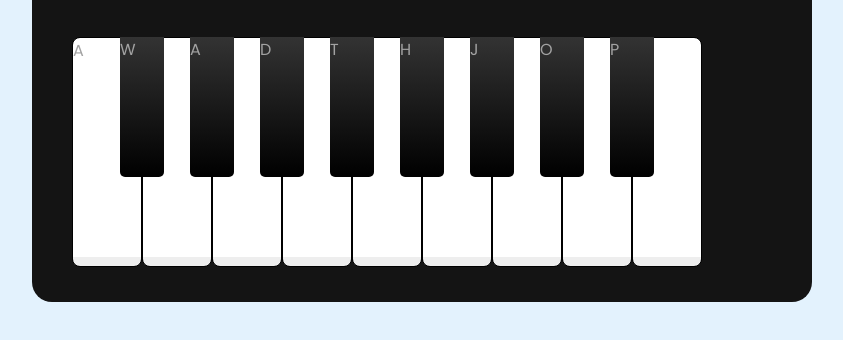
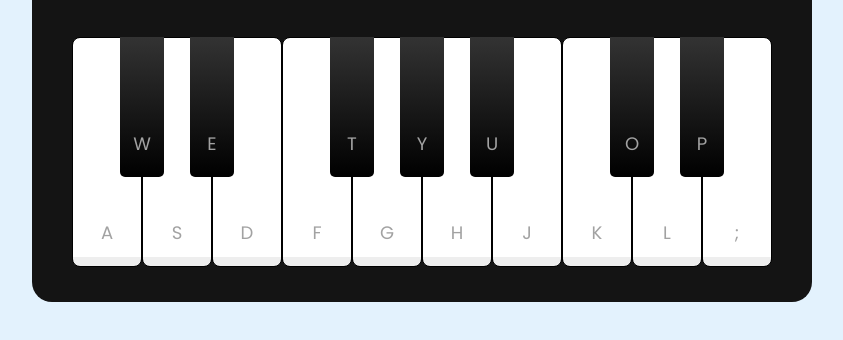
Before and after one commit to AbdullahButt2611/PlayablePIANO, a plain HTML site: page index.html in a window 1280 px wide. Shown: the part 288-628 px from the top of the page, without its empty margins (218-1061 px from the left). Drawn offline with Linux system fonts and the light colour scheme.

Commit message:
Tunes Added
Tunes have been played on the click event and key pressing.

```diff
--- a/index.html
+++ b/index.html
@@ -21,25 +21,27 @@
         </header>
 
         <ul class="piano-keys">
-            <li class="key white"><span>a</span></li>
-            <li class="key black"><span>w</span></li>
-            <li class="key white"><span>s</span></li>
-            <li class="key black"><span>a</span></li>
-            <li class="key white"><span>e</span></li>
-            <li class="key black"><span>d</span></li>
-            <li class="key white"><span>f</span></li>
-            <li class="key black"><span>t</span></li>
-            <li class="key white"><span>g</span></li>
-            <li class="key black"><span>h</span></li>
-            <li class="key white"><span>u</span></li>
-            <li class="key black"><span>j</span></li>
-            <li class="key white"><span>k</span></li>
-            <li class="key black"><span>o</span></li>
-            <li class="key white"><span>l</span></li>
-            <li class="key black"><span>p</span></li>
-            <li class="key white"><span>;</span></li>
+            <li class="key white" data-key="a"><span>a</span></li>
+        <li class="key black" data-key="w"><span>w</span></li>
+        <li class="key white" data-key="s"><span>s</span></li>
+        <li class="key black" data-key="e"><span>e</span></li>
+        <li class="key white" data-key="d"><span>d</span></li>
+        <li class="key white" data-key="f"><span>f</span></li>
+        <li class="key black" data-key="t"><span>t</span></li>
+        <li class="key white" data-key="g"><span>g</span></li>
+        <li class="key black" data-key="y"><span>y</span></li>
+        <li class="key white" data-key="h"><span>h</span></li>
+        <li class="key black" data-key="u"><span>u</span></li>
+        <li class="key white" data-key="j"><span>j</span></li>
+        <li class="key white" data-key="k"><span>k</span></li>
+        <li class="key black" data-key="o"><span>o</span></li>
+        <li class="key white" data-key="l"><span>l</span></li>
+        <li class="key black" data-key="p"><span>p</span></li>
+        <li class="key white" data-key=";"><span>;</span></li>
         </ul>
     </div>
 
+
+    <script src="main.js"></script>
 </body>
 </html>
--- /dev/null
+++ b/main.js
@@ -0,0 +1,34 @@
+const pianoKeys = document.querySelectorAll(".piano-keys .key");
+
+
+let audio = new Audio("tunes/a.wav");           //BY DEFAULT AUDIO SRC IS A TONE
+
+
+
+
+const playTune = (key) => {
+    audio.src = `tunes/${key}.wav`;         // PADDING AUDIO SRC BASED ON PASSED KEY
+    audio.play();
+
+    const clicked = document.querySelector(`[data-key="${key}"]`);
+}
+
+
+
+
+
+
+pianoKeys.forEach(key => {
+
+    // CALLING PLAYTUNE FUNCTION BY PASSING THE DATASET VALUE AS ARGUMENT
+    key.addEventListener("click", () => playTune(key.dataset.key))
+
+});
+
+
+const pressedKey = (e) => {
+    playTune(e.key);
+}
+
+
+document.addEventListener("keydown", pressedKey);
--- a/style.css
+++ b/style.css
@@ -87,6 +87,8 @@ header .column span{
     list-style: none;
     color: #a2a2a2;
     text-transform: uppercase;
+    position: relative;
+    user-select: none;
 }
 
 .piano-keys .black{
@@ -98,6 +100,11 @@ header .column span{
     background: linear-gradient(#333, #000);
 }
 
+.piano-keys .black:active{
+    box-shadow: inset -5px 5px 10px rgba(255,255,255,0.1);
+    background: linear-gradient(to bottom, #000 , #434343 );
+}
+
 .piano-keys .white{
     width: 70px;
     height: 230px;
@@ -105,3 +112,16 @@ header .column span{
     border: 1px solid #000;
     background: linear-gradient(#fff 96%, #eee 4%);
 }
+
+.piano-keys .white:active{
+    box-shadow: inset -5px 5px 20px rgba(0,0,0,0.2);
+    background: linear-gradient(to bottom, #fff 0%, #eee 100%);
+}
+
+.piano-keys span{
+    position: absolute;
+    bottom: 20px;
+    width: 100%;
+    text-align: center;
+    font-size: 1.13rem;
+}
```
Also changed, not shown: 17 other files.
